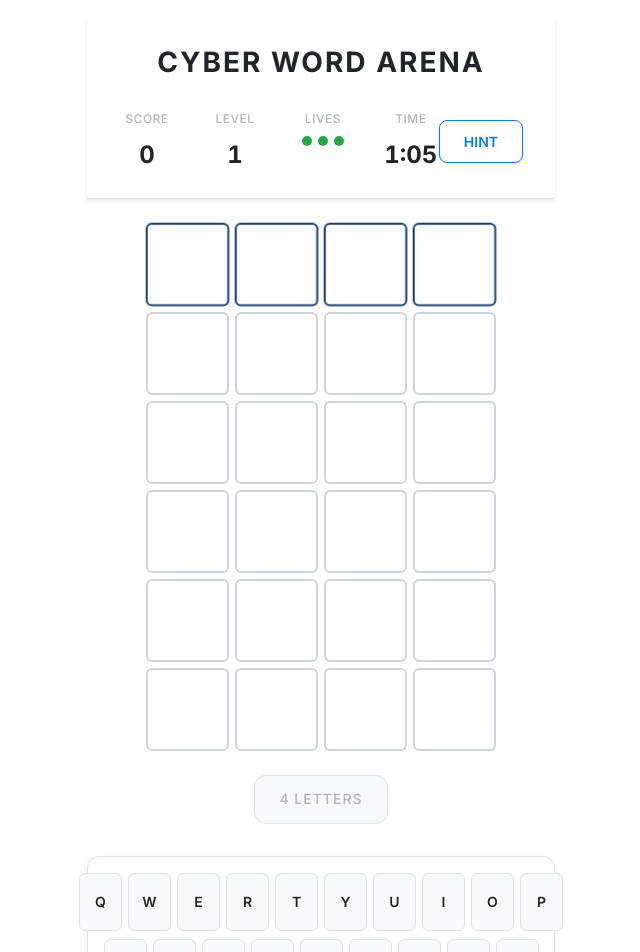
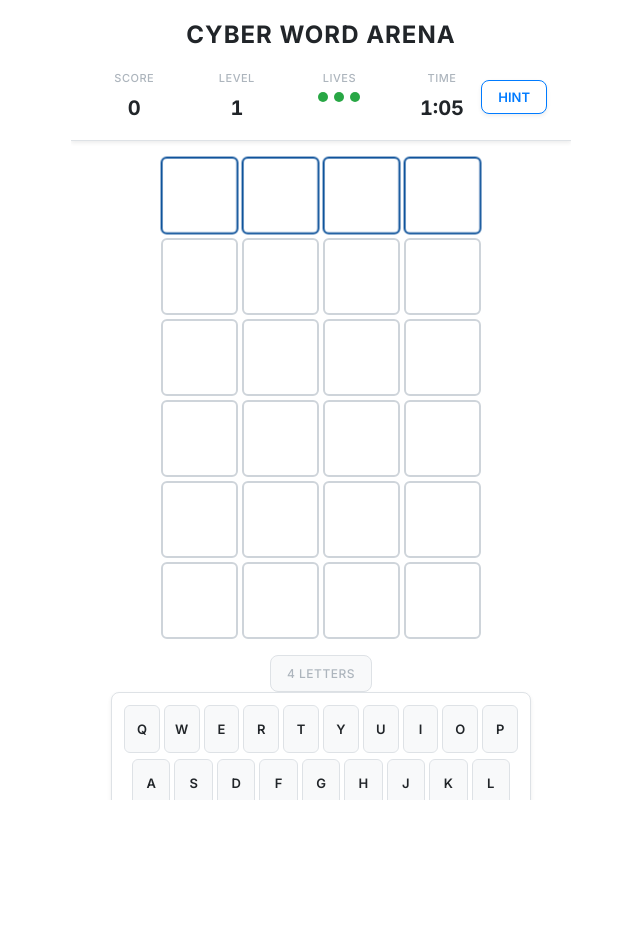
Before and after one commit to viktorexe/cybermind, a Next.js app: page / in a window 1280 px wide. Shown: the top 952 px of the page, without its empty margins (319-959 px from the left). After the commit the page ends 800 px from the top, so only its background shows below. Built offline with nearby package versions, Linux system fonts and the light colour scheme.

Commit message:
div element placement

```diff
--- a/app/components/GameBoard.module.css
+++ b/app/components/GameBoard.module.css
@@ -2,22 +2,23 @@
   display: flex;
   flex-direction: column;
   align-items: center;
-  gap: 1.5rem;
+  gap: 1rem;
   width: 100%;
-  max-width: 350px;
+  max-width: 320px;
+  flex-shrink: 1;
 }
 
 .grid {
   display: flex;
   flex-direction: column;
-  gap: 0.375rem;
+  gap: 0.25rem;
   width: 100%;
 }
 
 .row {
   display: grid;
   grid-template-columns: repeat(var(--word-length, 5), 1fr);
-  gap: 0.375rem;
+  gap: 0.25rem;
   width: 100%;
 }
 
@@ -32,9 +33,9 @@
   position: relative;
   overflow: hidden;
   transition: all 0.3s cubic-bezier(0.4, 0, 0.2, 1);
-  min-height: 62px;
+  min-height: 50px;
   font-weight: 700;
-  font-size: 2rem;
+  font-size: 1.5rem;
   color: var(--text-primary);
   text-transform: uppercase;
 }
@@ -164,14 +165,14 @@
 }
 
 .wordLength {
-  font-size: 0.875rem;
+  font-size: 0.75rem;
   color: var(--text-muted);
   font-weight: 500;
-  letter-spacing: 1px;
+  letter-spacing: 0.5px;
   text-align: center;
-  padding: 0.75rem 1.5rem;
+  padding: 0.5rem 1rem;
   background: var(--bg-secondary);
-  border-radius: var(--radius-lg);
+  border-radius: var(--radius-md);
   border: 1px solid var(--border-light);
 }
 
--- a/app/components/GameHeader.module.css
+++ b/app/components/GameHeader.module.css
@@ -2,20 +2,21 @@
   display: flex;
   flex-direction: column;
   align-items: center;
-  padding: 1.5rem 2rem;
+  padding: 1rem 1.5rem;
   background: var(--bg-primary);
   border-bottom: 1px solid var(--border-light);
   box-shadow: var(--shadow-sm);
   backdrop-filter: blur(20px);
-  gap: 1.5rem;
+  gap: 1rem;
+  flex-shrink: 0;
 }
 
 .title {
-  font-size: 1.75rem;
+  font-size: 1.5rem;
   font-weight: 700;
   color: var(--text-primary);
   margin: 0;
-  letter-spacing: 2px;
+  letter-spacing: 1px;
   text-align: center;
 }
 
@@ -29,7 +30,7 @@
 .statsGrid {
   display: grid;
   grid-template-columns: repeat(4, 1fr);
-  gap: 2rem;
+  gap: 1.5rem;
   flex: 1;
 }
 
@@ -37,11 +38,11 @@
   display: flex;
   flex-direction: column;
   align-items: center;
-  gap: 0.5rem;
+  gap: 0.25rem;
 }
 
 .label {
-  font-size: 0.75rem;
+  font-size: 0.6875rem;
   color: var(--text-muted);
   font-weight: 500;
   letter-spacing: 0.5px;
@@ -49,7 +50,7 @@
 }
 
 .value {
-  font-size: 1.5rem;
+  font-size: 1.25rem;
   font-weight: 700;
   color: var(--text-primary);
   font-variant-numeric: tabular-nums;
@@ -85,14 +86,14 @@
 }
 
 .hintButton {
-  padding: 0.75rem 1.5rem;
+  padding: 0.5rem 1rem;
   background: var(--bg-primary);
   border: 1.5px solid var(--accent-primary);
   border-radius: var(--radius-md);
   color: var(--accent-primary);
   font-family: inherit;
   font-weight: 600;
-  font-size: 0.875rem;
+  font-size: 0.8125rem;
   cursor: pointer;
   transition: all 0.2s cubic-bezier(0.4, 0, 0.2, 1);
   box-shadow: var(--shadow-sm);
@@ -127,35 +128,36 @@
 
 @media (max-width: 768px) {
   .header {
-    padding: 1rem;
+    padding: 0.75rem;
+    gap: 0.75rem;
   }
 
   .title {
-    font-size: 1.5rem;
+    font-size: 1.25rem;
   }
 
   .headerContent {
     flex-direction: column;
-    gap: 1.5rem;
+    gap: 1rem;
   }
 
   .statsGrid {
     grid-template-columns: repeat(2, 1fr);
-    gap: 1.5rem;
+    gap: 1rem;
     width: 100%;
   }
 
   .label {
-    font-size: 0.6875rem;
+    font-size: 0.625rem;
   }
 
   .value {
-    font-size: 1.25rem;
+    font-size: 1.125rem;
   }
 
   .hintButton {
-    padding: 0.625rem 1.25rem;
-    font-size: 0.8125rem;
+    padding: 0.5rem 1rem;
+    font-size: 0.75rem;
     width: 100%;
   }
 }
--- a/app/components/VirtualKeyboard.module.css
+++ b/app/components/VirtualKeyboard.module.css
@@ -1,30 +1,31 @@
 .keyboard {
   display: flex;
   flex-direction: column;
-  gap: 0.5rem;
+  gap: 0.375rem;
   width: 100%;
-  max-width: 484px;
-  padding: 1rem;
+  max-width: 420px;
+  padding: 0.75rem;
   background: var(--bg-primary);
-  border-radius: var(--radius-lg);
+  border-radius: var(--radius-md);
   border: 1px solid var(--border-light);
   box-shadow: var(--shadow-sm);
+  flex-shrink: 0;
 }
 
 .row {
   display: flex;
   justify-content: center;
-  gap: 0.375rem;
+  gap: 0.25rem;
 }
 
 .row:nth-child(2) {
-  padding: 0 0.75rem;
+  padding: 0 0.5rem;
 }
 
 .key {
   flex: 1;
-  min-width: 43px;
-  height: 58px;
+  min-width: 32px;
+  height: 48px;
   display: flex;
   align-items: center;
   justify-content: center;
@@ -34,7 +35,7 @@
   color: var(--text-primary);
   font-family: inherit;
   font-weight: 600;
-  font-size: 0.875rem;
+  font-size: 0.8125rem;
   cursor: pointer;
   transition: all 0.15s cubic-bezier(0.4, 0, 0.2, 1);
   position: relative;
@@ -64,7 +65,7 @@
 
 .actionKey {
   flex: 1.5;
-  font-size: 0.75rem;
+  font-size: 0.6875rem;
   font-weight: 700;
   background: var(--bg-tertiary);
   border-color: var(--border-medium);
--- a/app/styles/globals.css
+++ b/app/styles/globals.css
@@ -58,25 +58,28 @@ body {
   -webkit-font-smoothing: antialiased;
   -moz-osx-font-smoothing: grayscale;
   transition: background-color 0.3s ease, color 0.3s ease;
+  overflow: hidden;
+  height: 100vh;
 }
 
 .game-container {
-  min-height: 100vh;
+  height: 100vh;
   display: flex;
   flex-direction: column;
-  padding: 1rem;
+  padding: 0;
   max-width: 500px;
   margin: 0 auto;
-  gap: 1.5rem;
+  overflow: hidden;
 }
 
 .game-main {
   flex: 1;
   display: flex;
   flex-direction: column;
-  gap: 2rem;
   align-items: center;
-  justify-content: center;
+  justify-content: space-between;
+  padding: 1rem;
+  min-height: 0;
 }
 
 /* Smooth transitions */
```
